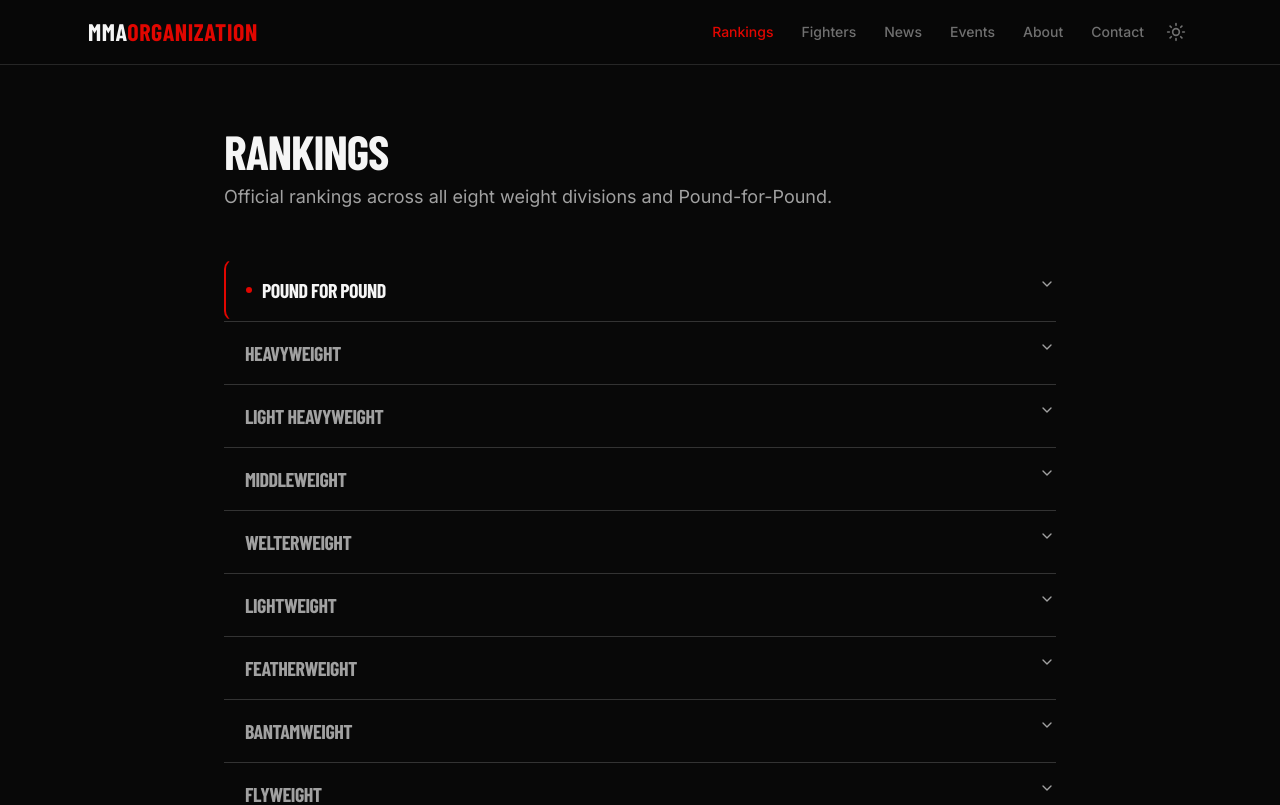
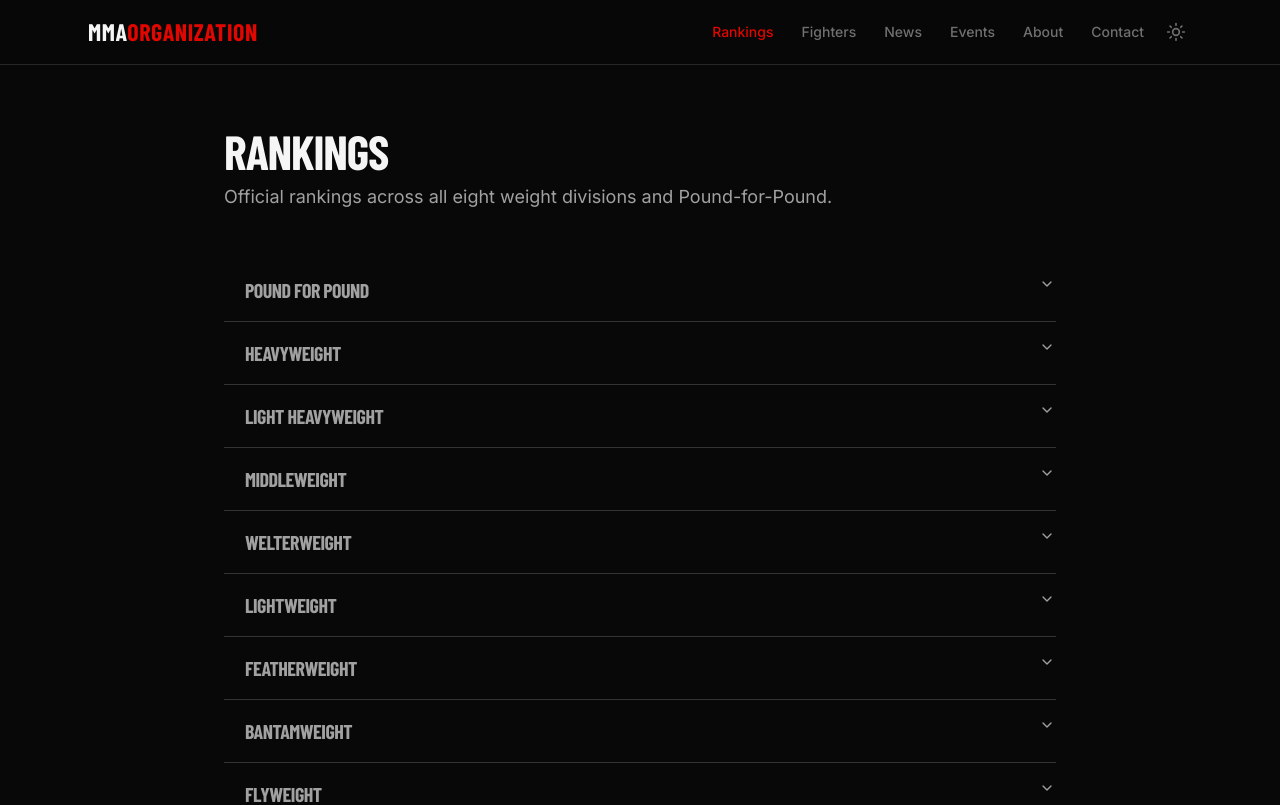
Before and after one commit to WhosMob/MMA-Organization, a Next.js app: page /rankings in a window 1280 px wide. Shown: the top 805 px of the page. Built offline with nearby package versions, Linux system fonts and the light colour scheme.

Commit message:
ranking pages gugs fixed

```diff
--- a/components/rankings/rankings-accordion.tsx
+++ b/components/rankings/rankings-accordion.tsx
@@ -185,6 +185,7 @@ export function RankingsAccordion({
       {Array.from({ length: totalSections }, (_, i) => i).map((index) => {
         const title = getSectionTitle(index, divisions);
         const isP4P = index === 0;
+        const isOpen = openItems.includes(String(index));
         const divisionIndex = index - 1;
 
         return (
@@ -196,7 +197,7 @@ export function RankingsAccordion({
             <AccordionTrigger
               className={`
                 w-full py-3.5 text-left sm:py-4
-                ${isP4P
+                ${isOpen
                   ? "border-l-2 border-l-accent-primary pl-4 sm:pl-5"
                   : "pl-4 sm:pl-5"
                 }
@@ -204,14 +205,14 @@ export function RankingsAccordion({
               `}
             >
               <div className="flex items-center gap-2.5">
-                {isP4P && (
+                {isOpen && (
                   <span className="inline-block size-1.5 rounded-full bg-accent-primary" />
                 )}
                 <span
                   className={`
                     font-heading text-lg font-bold uppercase tracking-tight
                     sm:text-xl
-                    ${isP4P ? "text-ink" : "text-ink-secondary"}
+                    ${isOpen ? "text-ink" : "text-ink-secondary"}
                   `}
                 >
                   {title}
```
